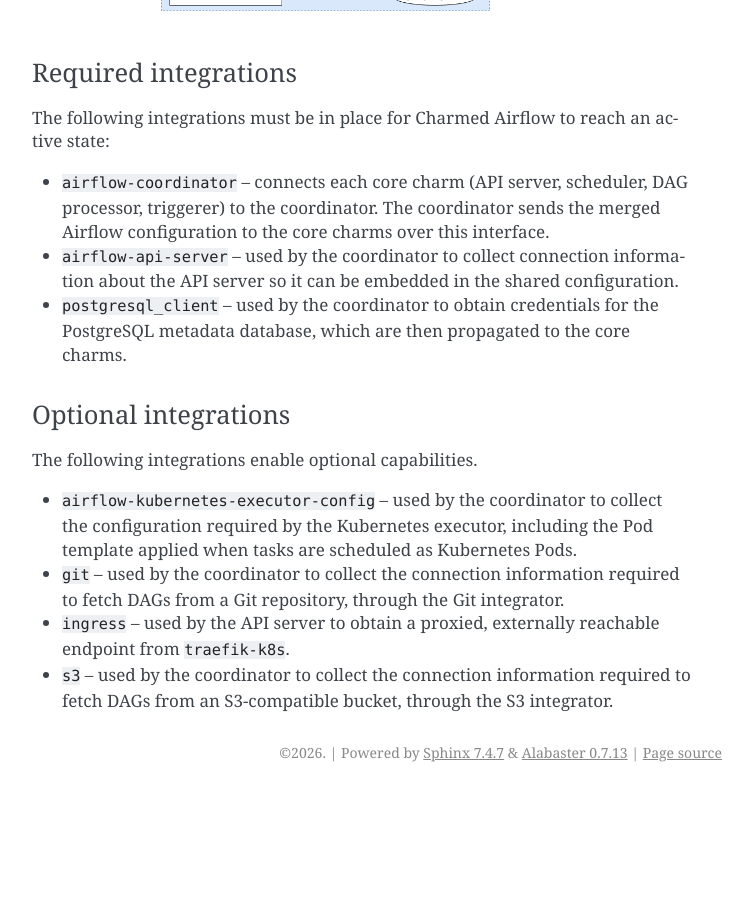
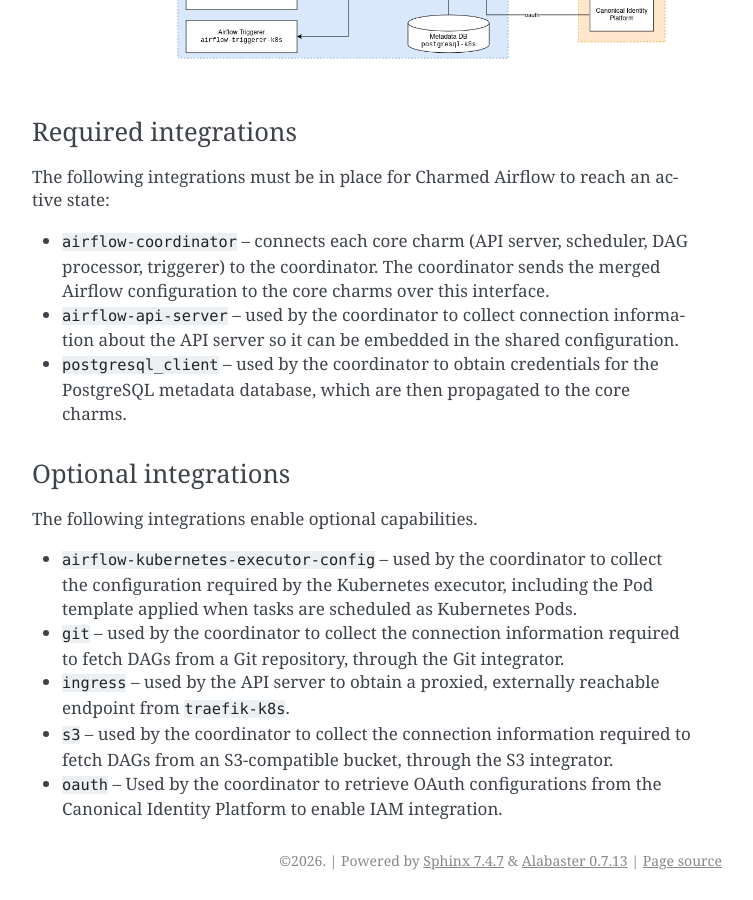
Before and after one commit to canonical/charmed-airflow-documentation, a Sphinx documentation site: the page built from docs/explanation/architecture-overview.rst, in a window 1280 px wide and 900 px high, scrolled down 2848 px. Shown: the whole window, without its empty margins (388-1141 px from the left). Built offline with Sphinx 7.4.7, drawn with Linux system fonts in a browser that asks for light colours; before the commit the page ends 3640 px from its top, so only the background shows below that; some of the changed text lies outside the part shown.

Commit message:
[WF-416] Add documentation for integrating with the identity platform (#21)
* Add documentation for integrating with the identity platform

* Address PR feedback

```diff
--- a/docs/.custom_wordlist.txt
+++ b/docs/.custom_wordlist.txt
@@ -23,6 +23,8 @@
 LaTeX
 latexmk
 Multipass
+OAuth
+Ory
 otf
 plantuml
 PNG
--- a/docs/explanation/architecture-overview.rst
+++ b/docs/explanation/architecture-overview.rst
@@ -90,6 +90,8 @@
   and credentials for a remote Git repository containing DAGs.
 * **S3 integrator** (``s3-integrator``) – provides the connection details and
   credentials for an S3-compatible object storage bucket containing DAGs.
+* **Ory Hydra** (``hydra``) – Provides the OAuth configurations required to enable
+  IAM integration.
 
 Integrations
 ------------
@@ -132,3 +134,5 @@
 * ``s3`` – used by the coordinator to collect the connection information
   required to fetch DAGs from an S3-compatible bucket, through the S3
   integrator.
+* ``oauth`` – Used by the coordinator to retrieve OAuth configurations from the
+  Canonical Identity Platform to enable IAM integration.
--- a/docs/reuse/links.txt
+++ b/docs/reuse/links.txt
@@ -3,6 +3,8 @@
 .. _Airflow REST API: https://airflow.apache.org/docs/apache-airflow/stable/stable-rest-api-ref.html
 .. _Apache Airflow: https://airflow.apache.org/
 .. _Apache Airflow documentation: https://airflow.apache.org/docs/
+.. _Canonical Identity Platform: https://canonical-identity.readthedocs-hosted.com/
+.. _Canonical Identity Platform tutorial: https://canonical-identity.readthedocs-hosted.com/tutorial/canonical-identity-platform/
 .. _Canonical K8s load balancer: https://documentation.ubuntu.com/canonical-kubernetes/latest/snap/howto/networking/default-loadbalancer
 .. _Canonical Sphinx: https://github.com/canonical/canonical-sphinx
 .. _Charm Store: https://charmhub.io
```
Also changed, not shown: other parts of docs/reuse/links.txt (+1 -0 lines), docs/how-to/integrate/hydra.rst (added, +54 -0 lines), README.md (line endings or trailing spaces), docs/images/integrations.png.
